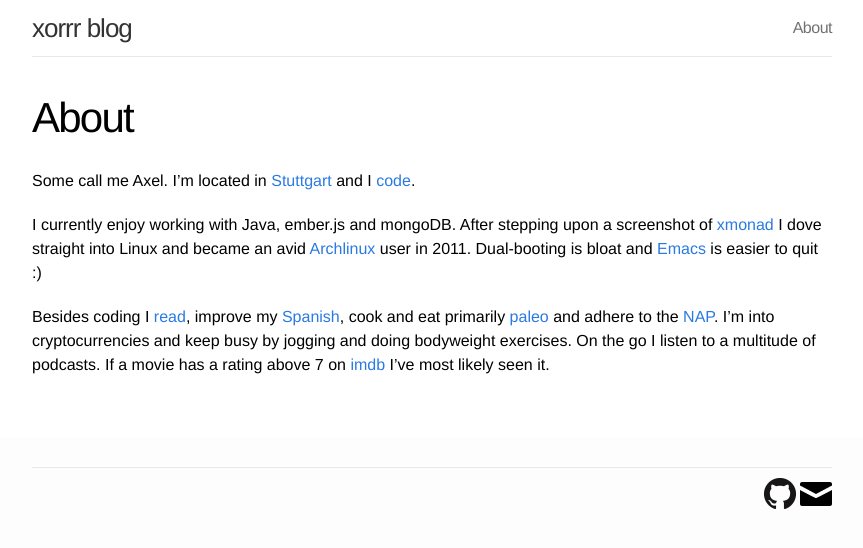
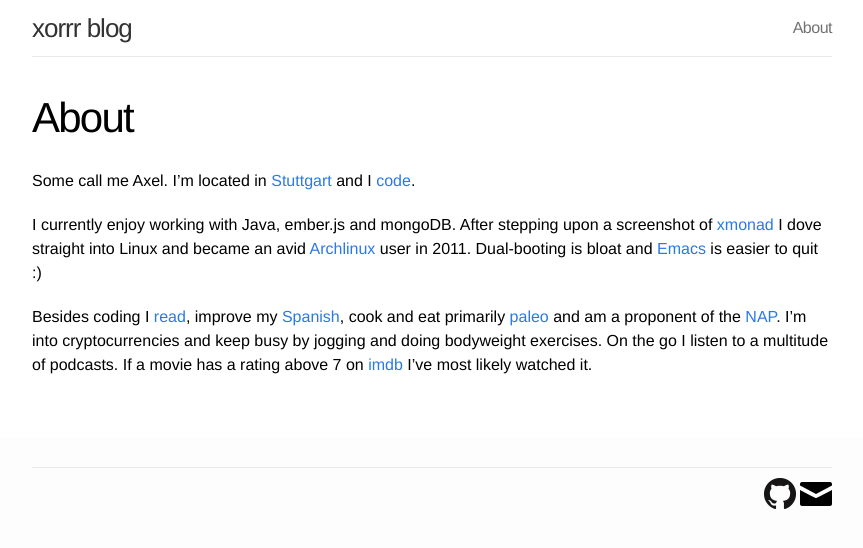
Before and after one commit to schlegde/schlegel.github.io, a Jekyll site: the page built from about.md, in a window 1280 px wide. Shown: the top 548 px of the page, without its empty margins (208-1071 px from the left). Built offline with Jekyll 4.4.1, drawn with Linux system fonts in a browser that asks for light colours.

Commit message:
update about page

```diff
--- a/about.md
+++ b/about.md
@@ -7,4 +7,4 @@ Some call me Axel. I'm located in [Stuttgart](http://en.wikipedia.org/wiki/Stutt
 
 I currently enjoy working with Java, ember.js and mongoDB. After stepping upon a screenshot of [xmonad](http://xmonad.org/) I dove straight into Linux and became an avid [Archlinux](https://www.archlinux.org/) user in 2011. Dual-booting is bloat and [Emacs](http://xkcd.com/378/) is easier to quit :)
 
-Besides coding I [read](https://www.goodreads.com/user/show/17724008-xorrr), improve my [Spanish](https://www.duolingo.com/xorrr), cook and eat primarily [paleo](http://en.wikipedia.org/wiki/Paleo_diet) and adhere to the [NAP](http://en.wikipedia.org/wiki/Non-aggression_principle). I'm into cryptocurrencies and keep busy by jogging and doing bodyweight exercises. On the go I listen to a multitude of podcasts. If a movie has a rating above 7 on [imdb](http://www.imdb.com/) I've most likely seen it.
+Besides coding I [read](https://www.goodreads.com/user/show/17724008-xorrr), improve my [Spanish](https://www.duolingo.com/xorrr), cook and eat primarily [paleo](http://en.wikipedia.org/wiki/Paleo_diet) and am a proponent of the [NAP](http://en.wikipedia.org/wiki/Non-aggression_principle). I'm into cryptocurrencies and keep busy by jogging and doing bodyweight exercises. On the go I listen to a multitude of podcasts. If a movie has a rating above 7 on [imdb](http://www.imdb.com/) I've most likely watched it.
```
